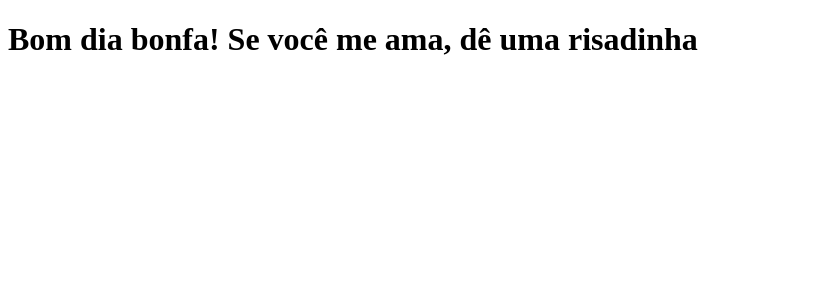
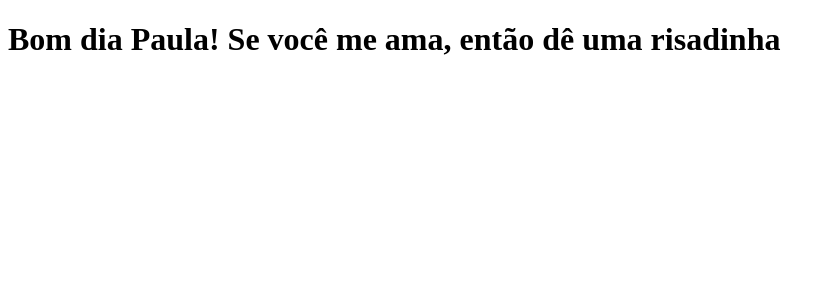
Before and after one commit to kcbdo/programming-from-scratch, a Next.js app: page / in a window 1280 px wide. Shown: the top 300 px of the page, without its empty margins (0-835 px from the left). Built offline with nearby package versions, Linux system fonts and the light colour scheme.

Commit message:
Alteração frase index

```diff
--- a/pages/index.js
+++ b/pages/index.js
@@ -1,6 +1,6 @@
 
 function Home(){
-return <h1>Bom dia bonfa! Se você me ama, dê uma risadinha</h1>
+return <h1>Bom dia Paula! Se você me ama, então dê uma risadinha</h1>
 }
 
 
```
